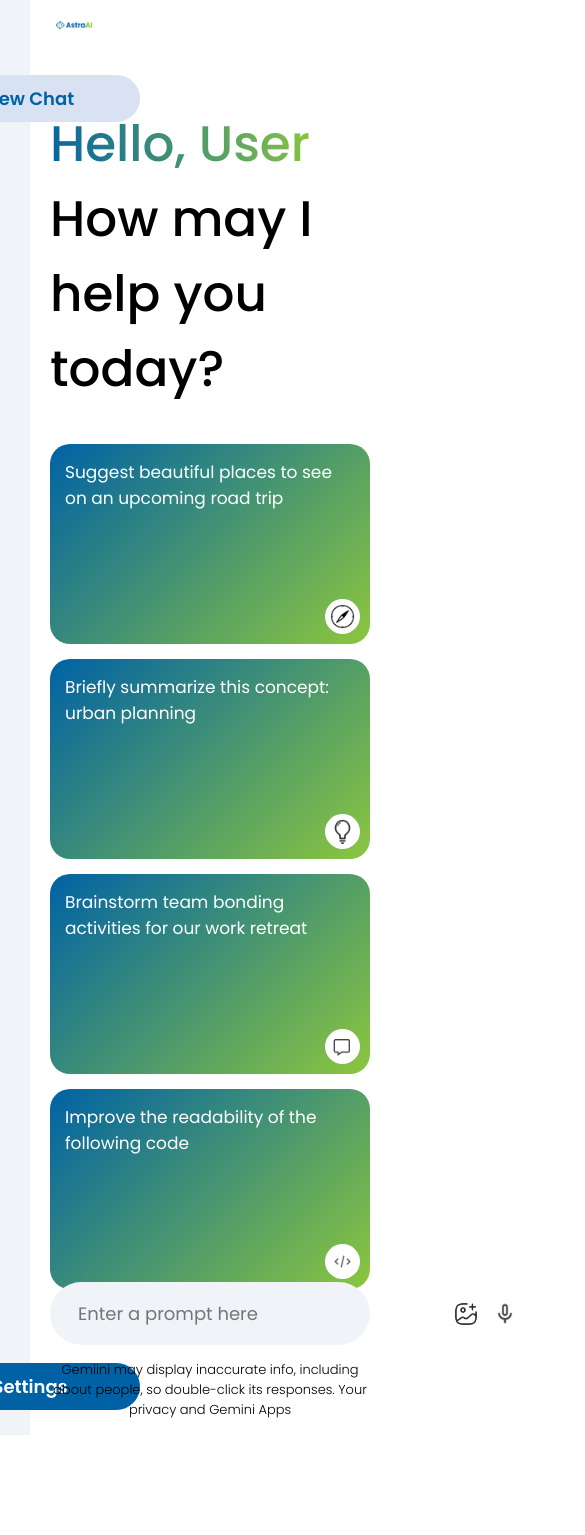
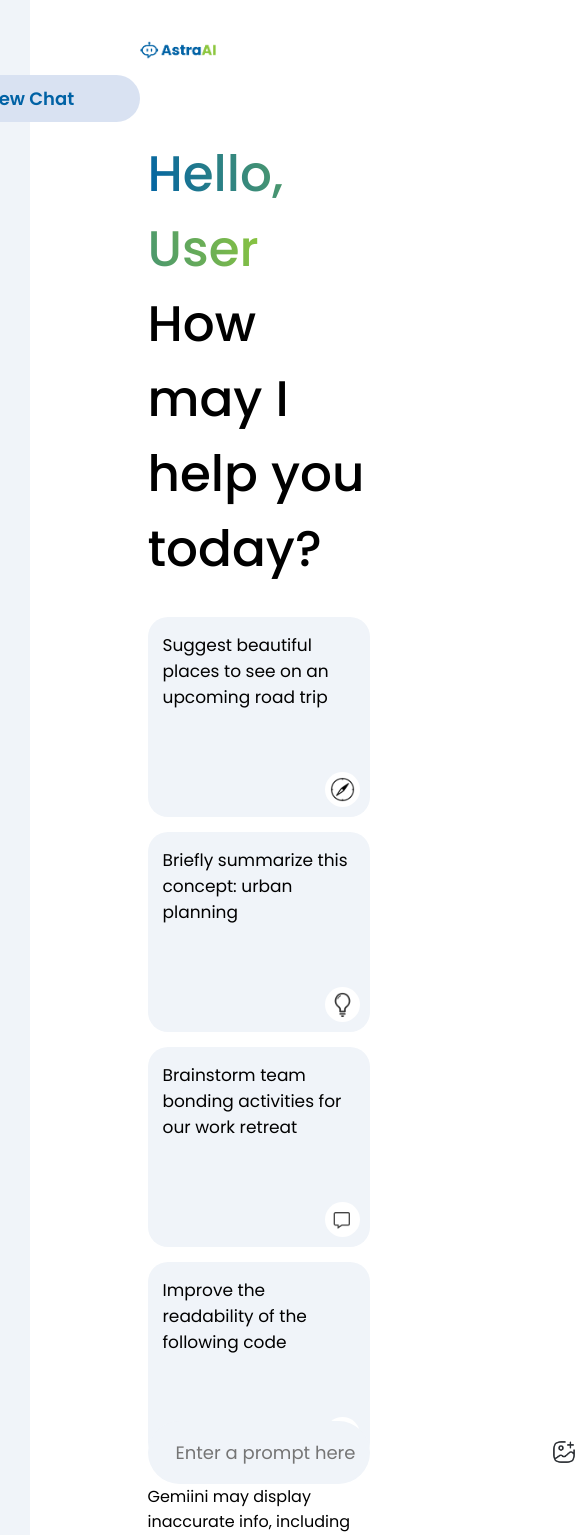
Before and after one commit to rahulAptus/Aptus-AstraAI-Bot, a React (Vite) app in the folder Frontend/: page / in a window 390 px wide. Shown: the top 1535 px of the page, 585 px wide, since content can reach past the window. Before the commit the page ends 1435 px from the top, so only its background shows below. Built offline with nearby package versions, Linux system fonts and the light colour scheme; a web font is replaced by a local one.

Commit message:
Update Main-responsive.css

```diff
--- a/Frontend/src/Components/Main/Main.css
+++ b/Frontend/src/Components/Main/Main.css
@@ -1,22 +1,28 @@
+/* Main Section Styling */
 .main {
   flex: 1;
   min-height: 100vh;
   padding-bottom: 15vh;
   position: relative;
+  margin-left: 25%; /* Shift content to the right to avoid overlap with the sidebar */
 }
 
-.main .nav {
+/* .main .nav {
   display: flex;
   align-items: center;
-  justify-content: space-between;
+  justify-content: flex-start;
   font-size: 22px;
   font-weight: 400;
   padding: 20px;
   color: #585858;
-}
+  background-color: white;
+} */
 
 .main .nav img {
-  width: 15%;
+  width: 100px; /* Set the icon's width */
+  height: 100px; /* Set the icon's height */
+  object-fit: contain; /* Maintain aspect ratio */
+  margin-right: 20px;
 }
 
 .main-container {
@@ -24,13 +30,13 @@
   margin: auto;
 }
 
+/* Adjust greeting section (move user up) */
 .main .greet {
-  margin: 17px 0px;
+  margin: 10px 0px; /* Reduce margin top to move it upwards */
   font-size: 50px;
-  /* color: #c4c7c5; */
   color: #000000;
   font-weight: 500;
-  padding: 40px 20px 0px;
+  padding: 20px 20px 0px; /* Reduced padding top */
 }
 
 .main .greet span {
@@ -39,24 +45,26 @@
   -webkit-text-fill-color: transparent;
 }
 
-.main .cards {
+/* Cards Section */
+.cards {
   display: grid;
   grid-template-columns: repeat(auto-fill, minmax(180px, 1fr));
   gap: 15px;
   padding: 20px;
 }
 
-.main .card {
+/* Card Styling */
+.card {
   height: 200px;
   padding: 15px;
-  /* background-color: #f0f4f9; */
-  background: linear-gradient(135deg, #0062a5, #8cc63e);
+  background-color: #f0f4f9;
   position: relative;
   cursor: pointer;
   border-radius: 20px;
+  box-shadow: none;
 }
 
-.main .card img {
+.card img {
   width: 35px;
   padding: 5px;
   position: absolute;
@@ -65,15 +73,17 @@
   bottom: 10px;
   right: 10px;
 }
-.main .card p {
-  color: #fff;
+
+.card p {
+  color: #000;
   font-size: 17px;
 }
 
-.main .card:hover {
+.card:hover {
   background: linear-gradient(135deg, #8cc63e, #0062a5);
 }
 
+/* Bottom Section */
 .main-bottom {
   position: absolute;
   bottom: 0;
@@ -113,43 +123,45 @@
   gap: 15px;
 }
 
-.main .bottom-info {
-  font-size: 13px;
-  margin: 15px auto;
-  text-align: center;
-  font-weight: 300;
-}
-
-.result {
+.chat-history {
   padding: 0px 5%;
   max-height: 70vh;
   overflow-y: scroll;
 }
 
-.result::-webkit-scrollbar {
-  display: none;
+.chat-entry {
+  max-width: 80%;
+  padding: 12px;
+  margin: 10px 0;
+  border-radius: 20px;
+  font-size: 16px;
+  line-height: 1.5;
 }
 
-.result-title {
-  margin: 40px 0px;
-  display: flex;
-  align-items: center;
-  gap: 20px;
+.user-entry {
+  background-color: #d9e2f2;
+  align-self: flex-end;
 }
 
-.result img {
-  width: 40px;
-  border-radius: 50%;
+.chatbot-entry {
+  background-color: #f1f1f1;
+  align-self: flex-start;
 }
 
-.result-data {
-  display: flex;
-  align-items: start;
-  gap: 20px;
+.chat-entry p {
+  margin: 0;
+  word-wrap: break-word;
 }
 
-.result-data p {
-  font-size: 17px;
-  font-weight: 300;
-  line-height: 1.8;
+.loader {
+  display: flex;
+  flex-direction: column;
+  gap: 4px;
 }
+
+.loader hr {
+  border: none;
+  border-top: 2px solid #d9e2f2;
+  margin: 2px 0;
+  width: 20px;
+}
```
